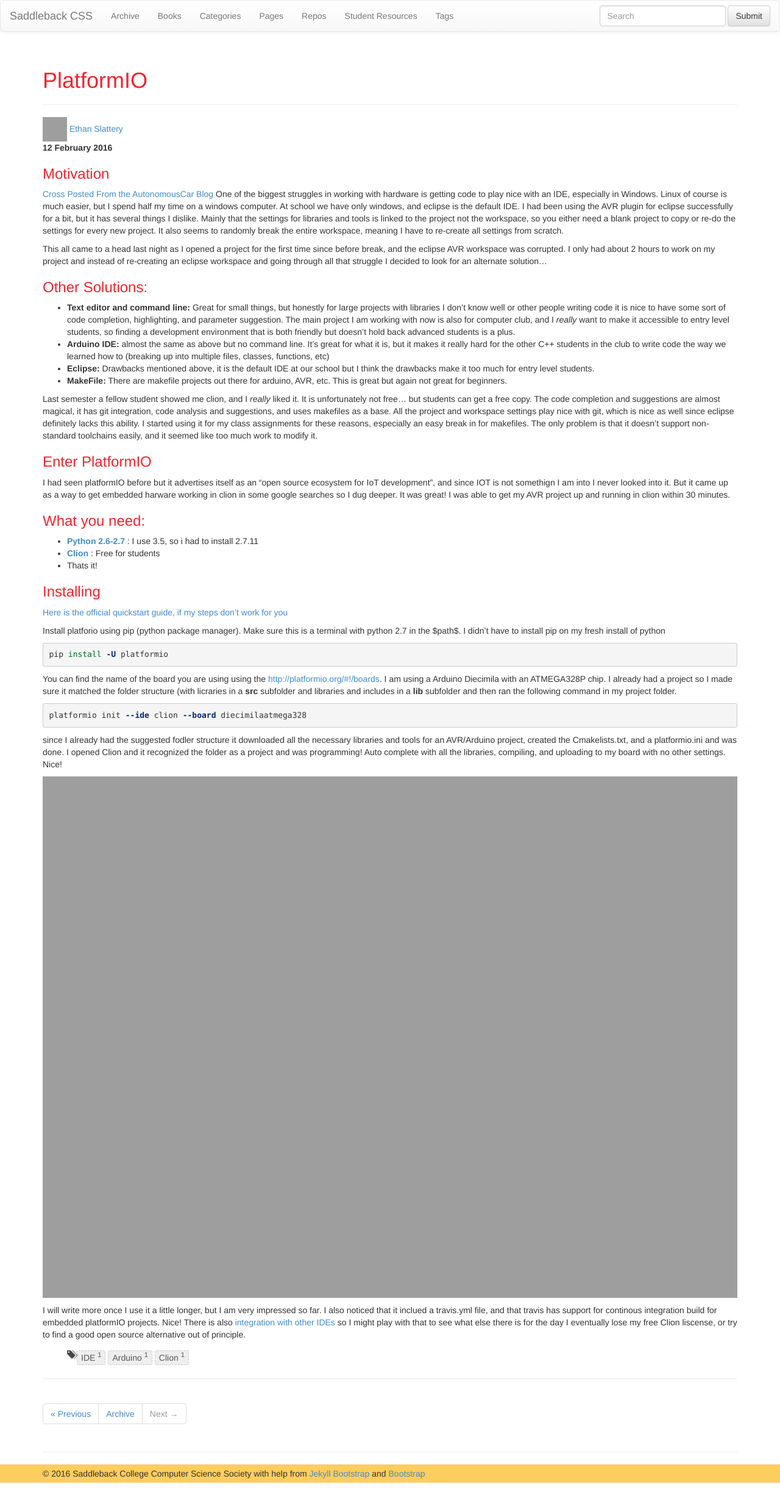
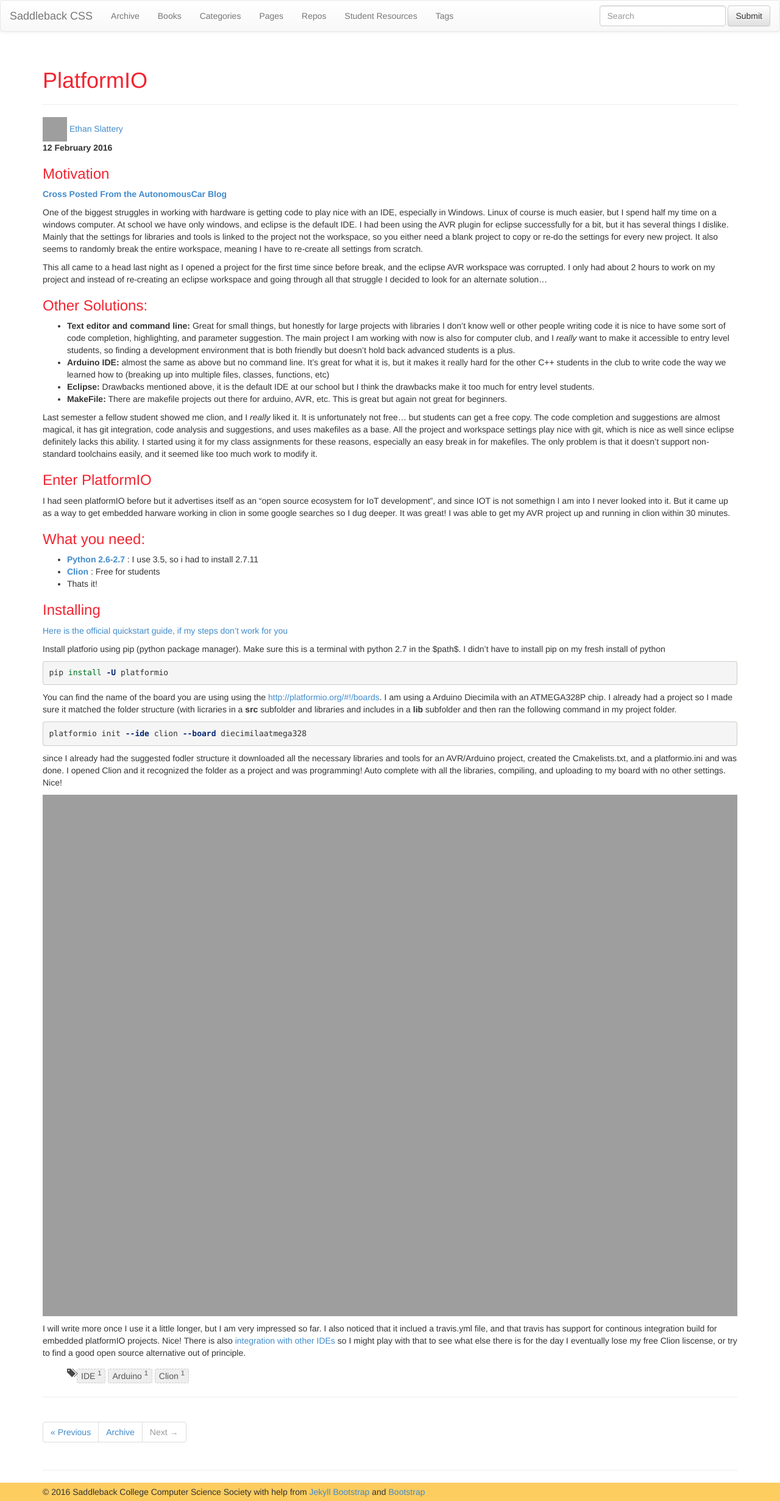
Before and after one commit to SaddlebackCSS/SaddlebackCSS.github.io, a Jekyll site: the page built from _posts/2016-2-11-PlatformIO.md, in a window 1280 px wide. Shown: the whole page at 61% size. Built offline with Jekyll 4.4.1, drawn with Linux system fonts in a browser that asks for light colours; nearby versions of some CDN libraries; before the commit the page ends 2431 px from its top, so only the background shows below that; grey boxes are pictures that could not be loaded.

```diff
--- a/_posts/2016-2-11-PlatformIO.md
+++ b/_posts/2016-2-11-PlatformIO.md
@@ -11,7 +11,8 @@ tags: [IDE, Arduino, Clion]
 ---
 {% include JB/setup %}
 ### Motivation ###
-[Cross Posted From the AutonomousCar Blog](http://saddlebackcss.github.io/AutonomousCar/blog/PlatformIO/)
+**[Cross Posted From the AutonomousCar Blog](http://saddlebackcss.github.io/AutonomousCar/blog/PlatformIO/)**
+
 One of the biggest struggles in working with hardware is getting code to play nice with an IDE, especially in Windows. Linux of course is much easier, but I spend half my time on a windows computer. At school we have only windows, and eclipse is the default IDE. I had been using the AVR plugin for eclipse successfully for a bit, but it has several things I dislike. Mainly that the settings for libraries and tools is linked to the project not the workspace, so you either need a blank project to copy or re-do the settings for every new project. It also seems to randomly break the entire workspace, meaning I have to re-create all settings from scratch.
 
 This all came to a head last night as I opened a project for the first time since before break, and the eclipse AVR workspace was corrupted. I only had about 2 hours to work on my project and instead of re-creating an eclipse workspace and going through all that struggle I decided to look for an alternate solution...
```
